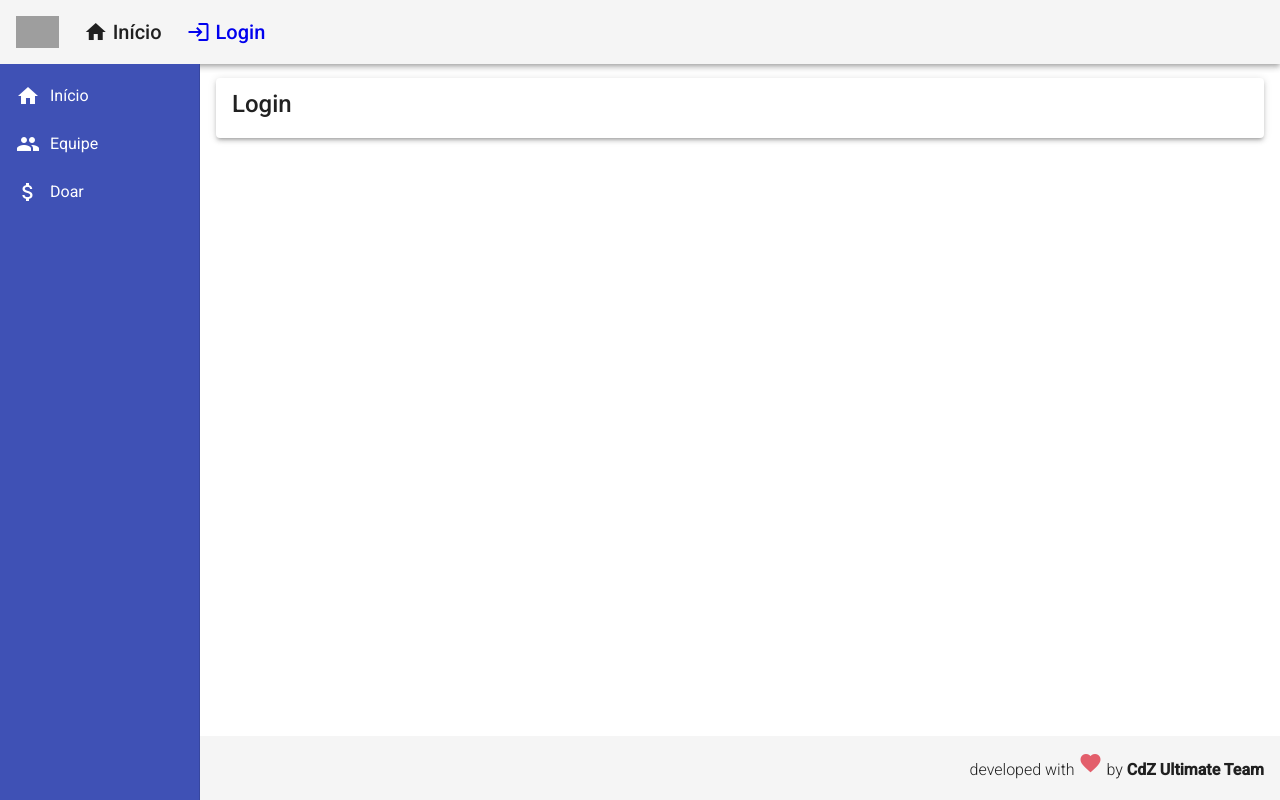
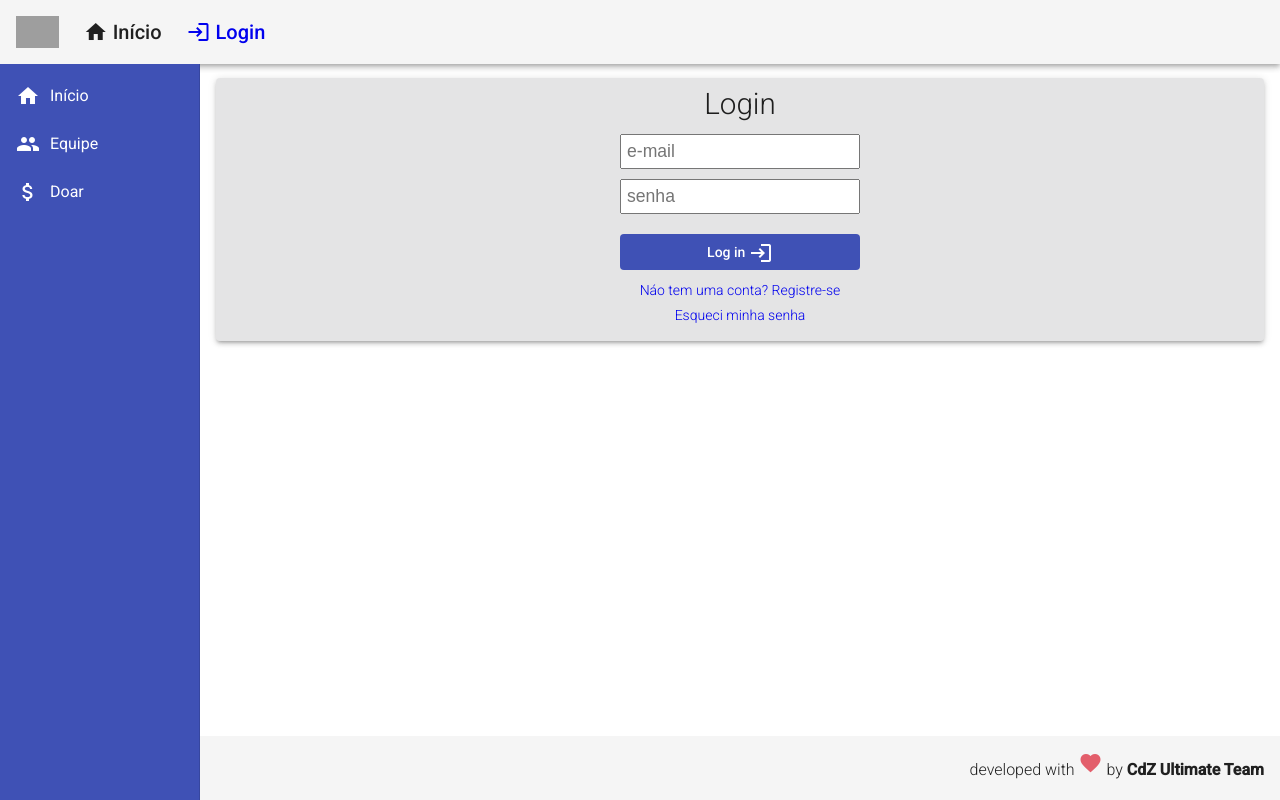
Before and after one commit to larissonaquino/cdz-ultimate, an Angular app: page /login in a window 1280 px wide. Built offline with nearby package versions, Linux system fonts and the light colour scheme; grey boxes are pictures that could not be loaded.

Commit message:
login and register pages, removing unnecessary references

```diff
--- a/src/app/views/login/login.component.css
+++ b/src/app/views/login/login.component.css
@@ -0,0 +1,53 @@
+.login {
+    display: flex;
+    flex-direction: column;
+    align-items: center;
+    background-color: rgba(120, 122, 124, 0.2);
+}
+
+.login .title {
+    margin-bottom: 20px;
+    font-weight: 100;
+    font-size: 1.85rem;
+}
+
+.login .form {
+    display: flex;
+    flex-direction: column;
+}
+
+.login .form input {
+    margin-bottom: 10px;
+    padding: 5px;
+    max-width: 500px;
+    font-weight: 300;
+    font-size: 1.1rem;
+}
+
+.login .buttons {
+    display: flex;
+    justify-content: space-between;
+    margin-bottom: 5px;
+}
+
+.login .buttons button {
+    margin: 10px 0px 0px 0px;
+    width: 100%;
+    padding: 0px;
+}
+
+.login .register {
+    font-weight: 25;
+    margin: 5px 0px 0px 0px;
+    text-align: center;
+}
+
+.login .register a {
+    text-decoration: none;
+}
+
+.login .register a:hover {
+    text-decoration: underline;
+    font-weight: bold;
+    color: rgba(26, 44, 199, 0.2);
+}
--- a/src/app/views/login/login.component.html
+++ b/src/app/views/login/login.component.html
@@ -1,6 +1,28 @@
 <mat-card class="login mat-elevation-z3">
   <mat-card-title class="title">Login</mat-card-title>
-  <mat-card-content>
+  <mat-card-content class="form">
+    <input matInput type="text" placeholder="e-mail">
+    <input matInput type="password" placeholder="senha">
 
+    <div class="buttons">
+      <button mat-flat-button color="primary">
+        Log in
+        <i class="material-icons">
+          login
+        </i>
+      </button>
+    </div>
+
+    <span class="register">
+      <a routerLink="/register">
+        Náo tem uma conta? Registre-se
+      </a>
+    </span>
+
+    <span class="register">
+      <a routerLink="/">
+        Esqueci minha senha
+      </a>
+    </span>
   </mat-card-content>
 </mat-card>
--- a/src/app/views/register/register.component.css
+++ b/src/app/views/register/register.component.css
@@ -0,0 +1,43 @@
+.register {
+    display: flex;
+    flex-direction: column;
+    align-items: center;
+    background-color: rgba(120, 122, 124, 0.2);
+}
+
+.register .title {
+    margin-bottom: 20px;
+    font-weight: 100;
+    font-size: 1.85rem;
+    text-align: center;
+}
+
+.register .form {
+    display: flex;
+    flex-direction: column;
+    justify-content: center;
+}
+
+.register .form input {
+    margin-bottom: 10px;
+    padding: 5px;
+    max-width: 500px;
+    font-weight: 300;
+    font-size: 1.1rem;
+}
+
+.register .buttons {
+    display: flex;
+    justify-content: space-between;
+    margin-bottom: 5px;
+}
+
+.register .buttons button {
+    margin: 10px 10px 10px 0px;
+    width: 100%;
+    padding: 0px;
+}
+
+.register .buttons .cancel {
+    margin-right: 0px;
+}
--- a/src/app/views/register/register.component.html
+++ b/src/app/views/register/register.component.html
@@ -1,9 +1,26 @@
-<p>register works!</p>
+<mat-card class="register mat-elevation-z3">
+  <mat-card-title class="title">Registre-se</mat-card-title>
+  <mat-card-content class="form">
+    <input matInput type="text" placeholder="nome">
+    <input matInput type="text" placeholder="sobrenome">
+    <input matInput type="text" placeholder="e-mail">
+    <input matInput type="password" placeholder="senha">
+    <input matInput type="confirm-password" placeholder="confirmar senha">
 
-<button mat-raised-button (click)="createAccount()" color="primary">
-    Salvar
-</button>
+    <div class="buttons">
+      <button mat-flat-button (click)="createAccount()" color="primary">
+        <i class="material-icons">
+          arrow_forward_ios
+        </i>
+        Salvar
+      </button>
 
-<button mat-raised-button (click)="cancel()">
-    Cancelar
-</button>
+      <button class="cancel" mat-flat-button (click)="cancel()" color="primary">
+        <i class="material-icons">
+          cancel
+        </i>
+        Cancelar
+      </button>
+    </div>
+  </mat-card-content>
+</mat-card>
--- a/src/index.html
+++ b/src/index.html
@@ -10,10 +10,6 @@
   <link href="https://fonts.googleapis.com/css?family=Roboto:300,400,500&display=swap" rel="stylesheet">
   <link href="https://fonts.googleapis.com/icon?family=Material+Icons" rel="stylesheet">
 
-  <!-- <script>
-    src="https://www.paypal.com/sdk/js?client-id=AQM1g7osQP1tExam52YqDlRarxc5XvqqgVtD_ug-uYHREI-uALt8K5NA0dFQv0I7pkSBxRbuo19mWonA"
-  </script> -->
-
   <script defer src="https://www.paypal.com/sdk/js?client-id=AQM1g7osQP1tExam52YqDlRarxc5XvqqgVtD_ug-uYHREI-uALt8K5NA0dFQv0I7pkSBxRbuo19mWonA&currency=BRL"></script>
 </head>
 
```
